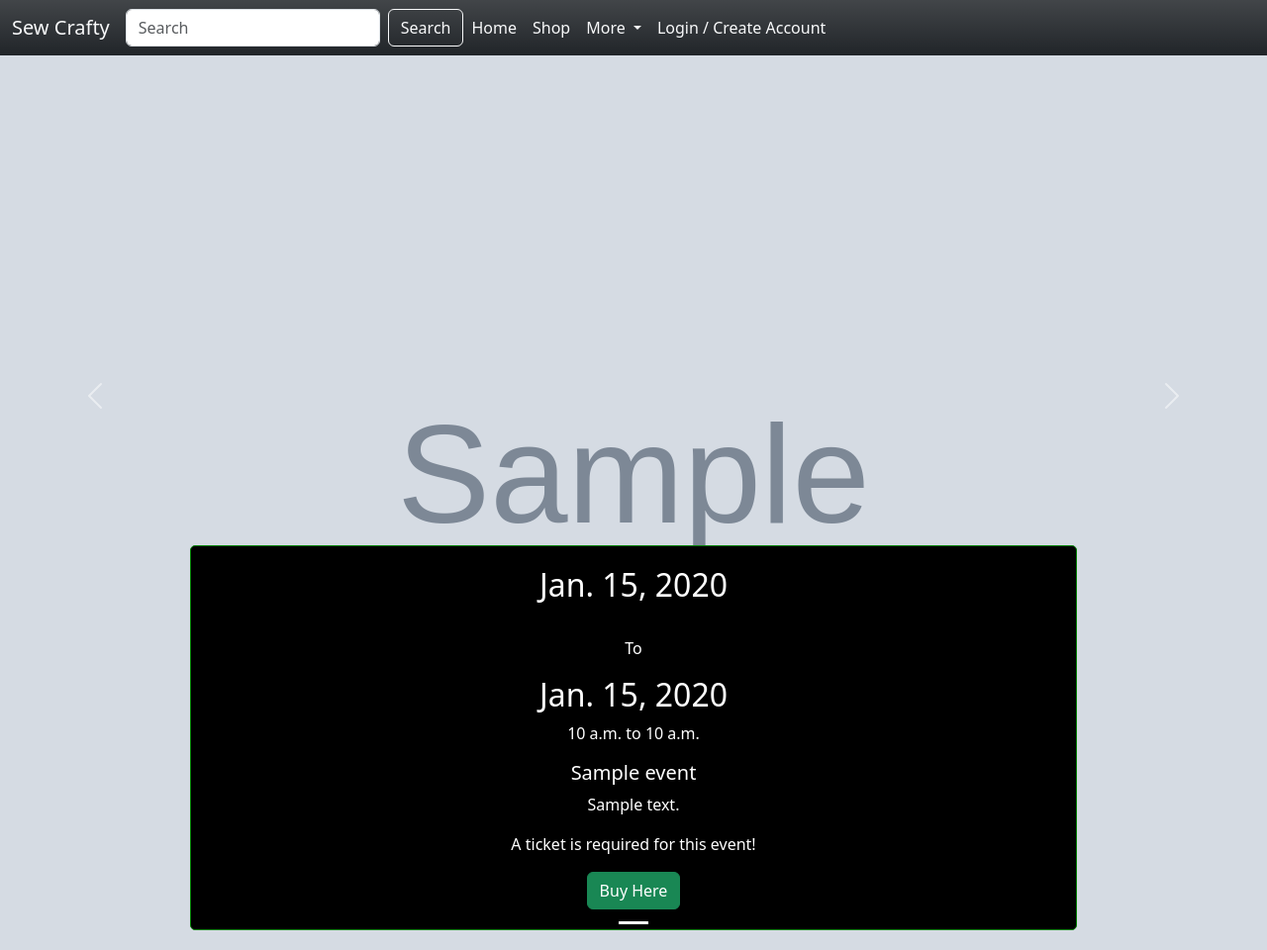
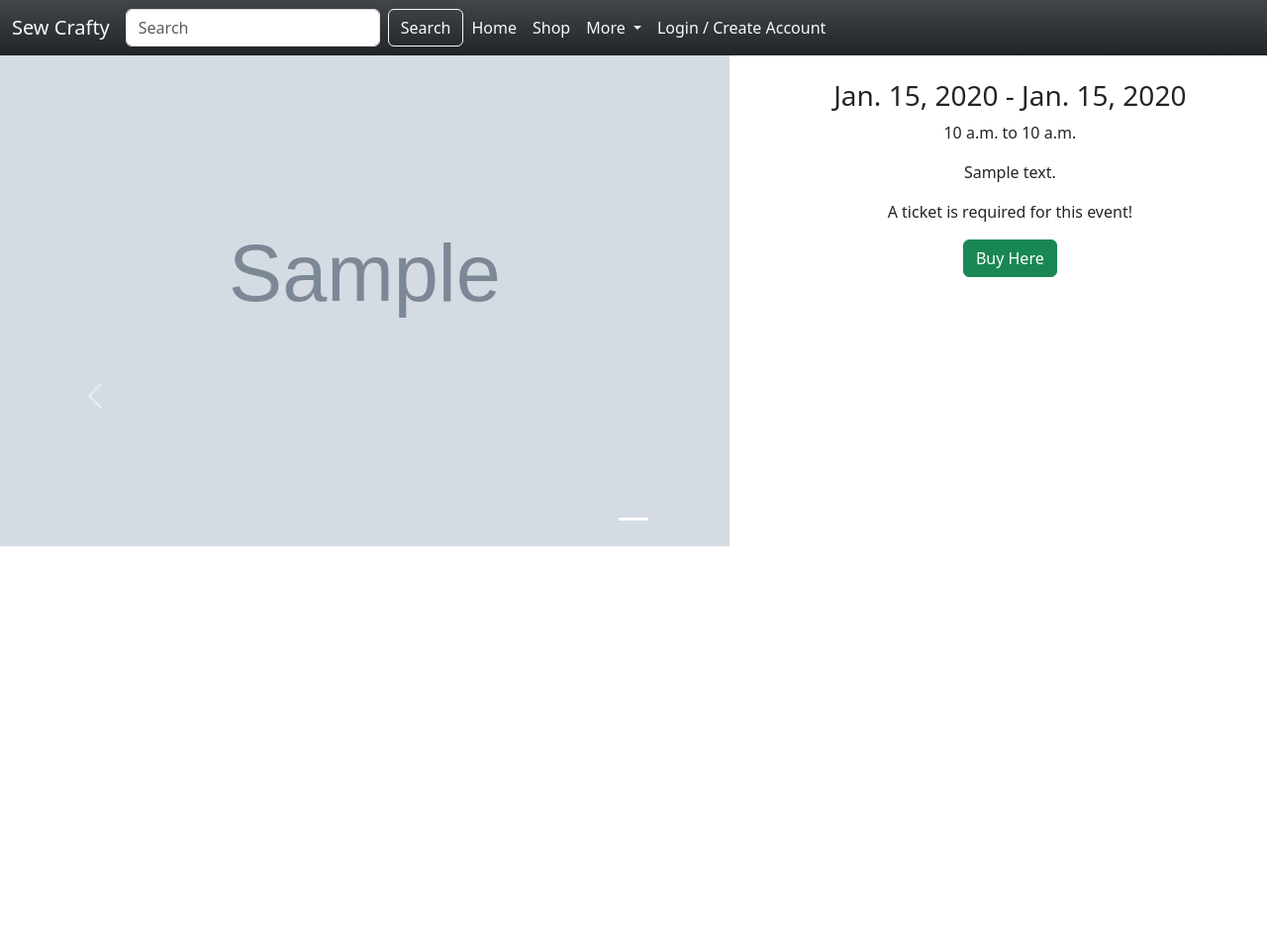
Before and after one commit to Cleg83/sew_crafty, a Django app: page /events/ in a window 1280 px wide. Shown: the whole page at 99% size. After the commit the page ends 552 px from the top, so only its background shows below. Run offline with Django 5.2, Linux system fonts and the light colour scheme; tables that the repository leaves empty hold one stand-in row (values such as "Sample post"); grey boxes marked "Sample" are stand-in pictures; some libraries are stand-ins or nearby versions.

Commit message:
Change layout of events carousel

```diff
--- a/events/templates/events/events.html
+++ b/events/templates/events/events.html
@@ -15,17 +15,19 @@
         <div class="carousel-inner">
             {% for event in events %}
                 <div class="carousel-item {% if forloop.first %}active{% endif %}" data-bs-interval="10000">
+                    <div class="row my-auto">
+                        <div class="col-sm-7">
                             <img src="{{ event.image.url }}" class="d-block w-100 h-100" alt="{{ event.name }}">
-                    <div class="carousel-caption d-none d-md-block">
-                        <h2>{{ event.start_date }}</h2>
-                        {% if event.end_date %}
+                        </div>
+                        <div class="col-sm-5">
+                            <div class="d-none d-md-block text-center">
+                                <h1 class=>{{ event.name }}</h1>
                                 <br>
-                            <p>To</p>
-                            <h2>{{ event.end_date }}</h2>
-                        {% endif %}
+                                <h3>{{ event.start_date }}{% if event.end_date %} - {{ event.end_date }}{% endif %}</h3>
                                 <p>{{ event.start_time }} to {{ event.end_time }}</p>
-                        <h5>{{ event.name }}</h5>
+                                <div class="event-description text-align-left">
                                     <p>{{ event.description }}</p>
+                                </div>
                                 {% if event.ticket_required %}
                                     <p>A ticket is required for this event!</p>
                                     {% if event.ticket_url %}
@@ -34,6 +36,8 @@
                                         <p>Tickets to be purchased on arrival</p>
                                     {% endif %}
                                 {% endif %}
+                            </div>
+                        </div>
                     </div>
                 </div>
             {% endfor %}
```
Lines whose indentation alone changed are shown as unchanged.
